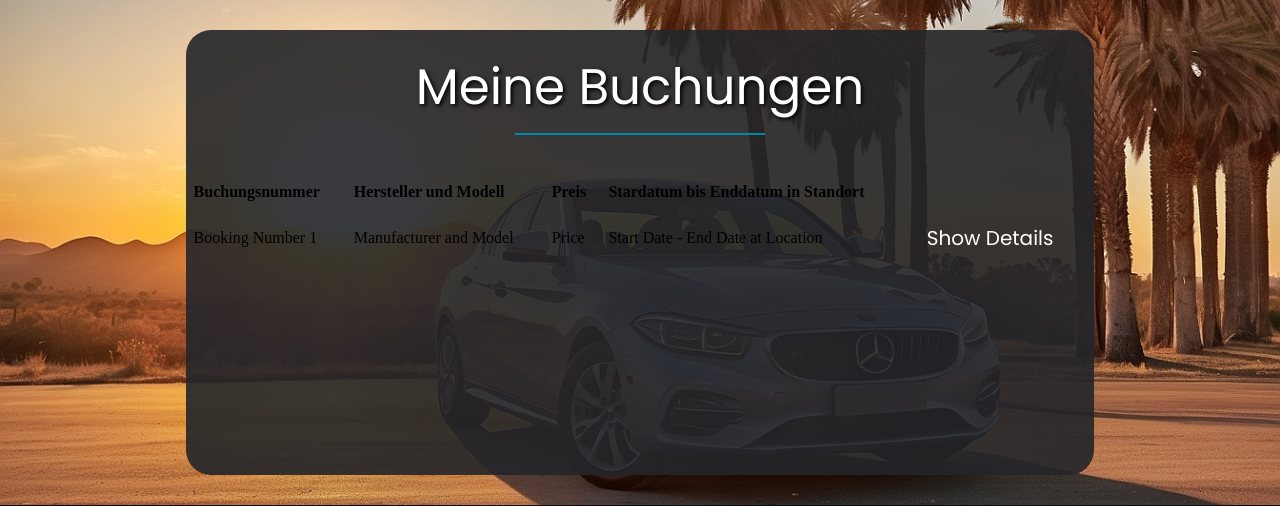
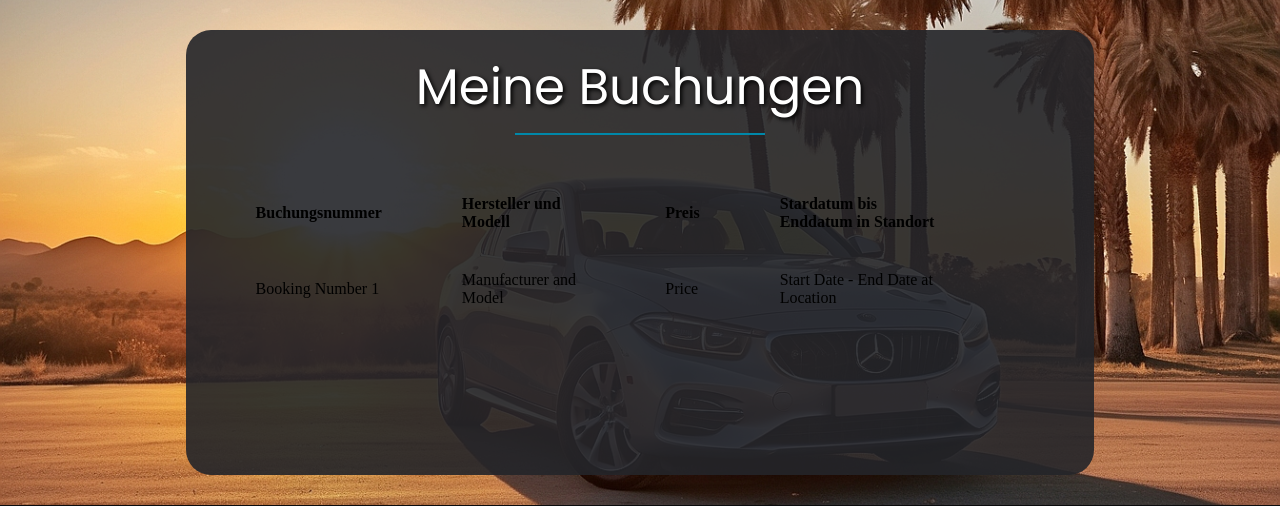
Before and after one commit to DankoRother/Medium_Hot, a PHP site: page /meine_buchungen.php in a window 1280 px wide. Shown: the part 120-626 px from the top of the page. Run offline with PHP 8.4, Linux system fonts and the light colour scheme.

Commit message:
änderungen meine buchungen

```diff
--- a/CSS/meine_buchungen.css
+++ b/CSS/meine_buchungen.css
@@ -60,19 +60,24 @@
     width: 250px;
 }
 
+/*Buchungstabelle*/
+
 .booking-table {
     margin-top: 50px; /* Add spacing between the heading and table */
+    margin-left: 30px;
+    margin-right: 30px;
 }
 
 .booking-table table {
     width: 100%; /* Table occupies the full width of its container */
     border-collapse: collapse; /* Merge cell borders */
+    border-radius: 20px;
 }
 
 .booking-table th,
 .booking-table td {
     border: none; /* Add borders to cells */
-    padding: 8px; /* Add padding for cell content */
+    padding: 20px 40px; /* Add padding for cell content */
     text-align: left; /* Align cell content to the left */
 }
 
@@ -80,28 +85,18 @@
     background-color: transparent;
 }
 
-/* Dropdown button styles */
-.booking-table .dropdown-btn {
-    padding: 6px 12px;
-    border: none;
-    background-color: transparent;
-    color: white;
-    cursor: pointer;
+.booking-table th:first-child {
+    border-radius: 20px 0 0 0;
 }
 
-.booking-table .dropdown-content {
-    display: none;
-    position: absolute;
-    background-color: transparent;
-    padding: 8px;
-    border: 1px solid #ccc;
-    z-index: 1;
+.booking-table th:last-child {
+    border-radius: 0 20px 0 0;
 }
 
 .booking-table td {
     position: relative;
 }
 
-.booking-table td:hover .dropdown-content {
-    display: block; /* Show dropdown content on hover */
+.booking.table tr:nth-child(even) {
+    background-color: #364a5a;
 }
--- a/meine_buchungen.php
+++ b/meine_buchungen.php
@@ -34,12 +34,6 @@
                                     <td>Manufacturer and Model</td>
                                     <td>Price</td>
                                     <td>Start Date - End Date at Location</td>
-                                    <td>
-                                        <button class="dropdown-btn">Show Details</button>          <!-- Dropdown content for additional information (hidden by default) -->
-                                        <div class="dropdown-content">                              <!-- Additional car information here -->
-                                        Test Test, Test
-                                        </div>
-                                    </td>
                                 </tr>                                                   <!-- You can dynamically generate rows for each booking -->
                             </tbody>
                         </table>
```
